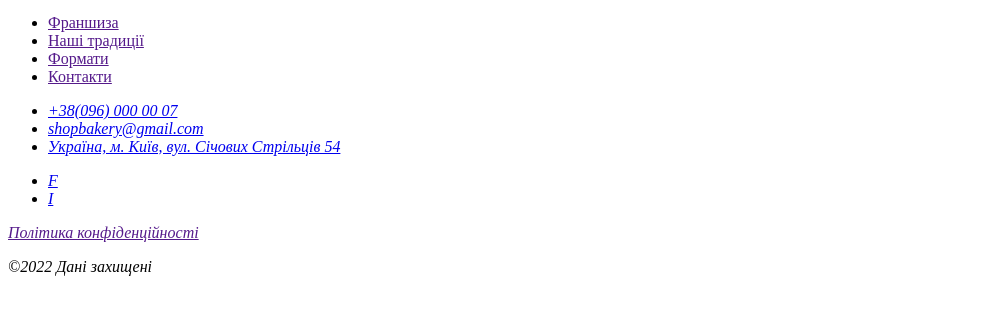
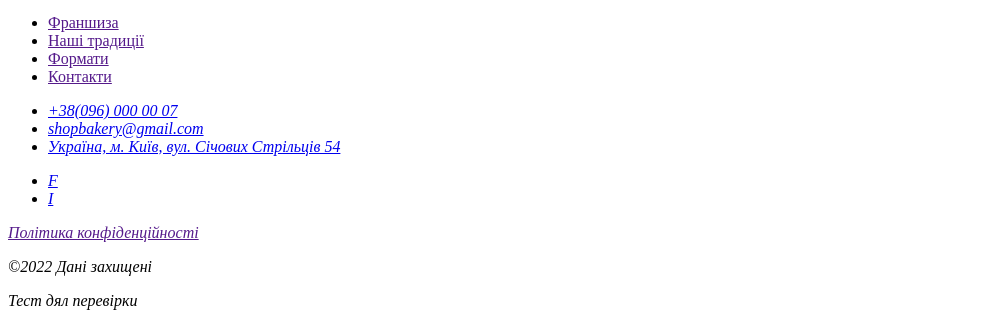
Before and after one commit to BogdanVoit/genius-test, a plain HTML site: page index.html in a window 1280 px wide. Shown: the part 1535-1861 px from the top of the page, without its empty margins (0-987 px from the left). Before the commit the page ends 1827 px from the top, so only its background shows below. Drawn offline with Linux system fonts and the light colour scheme.

Commit message:
Change text index.html

```diff
--- a/index.html
+++ b/index.html
@@ -149,6 +149,7 @@
           </ul>
           <a href="" target="_blank">Політика конфіденційності</a>
           <p>©2022 Дані захищені</p>
+          <p>Тест дял перевірки</p>
         </address>
       </nav>
     </footer>
```
